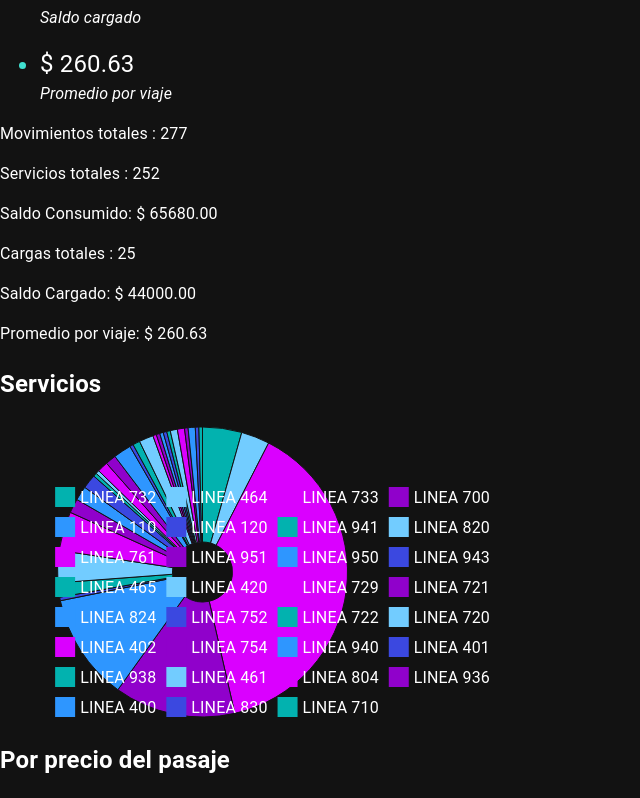
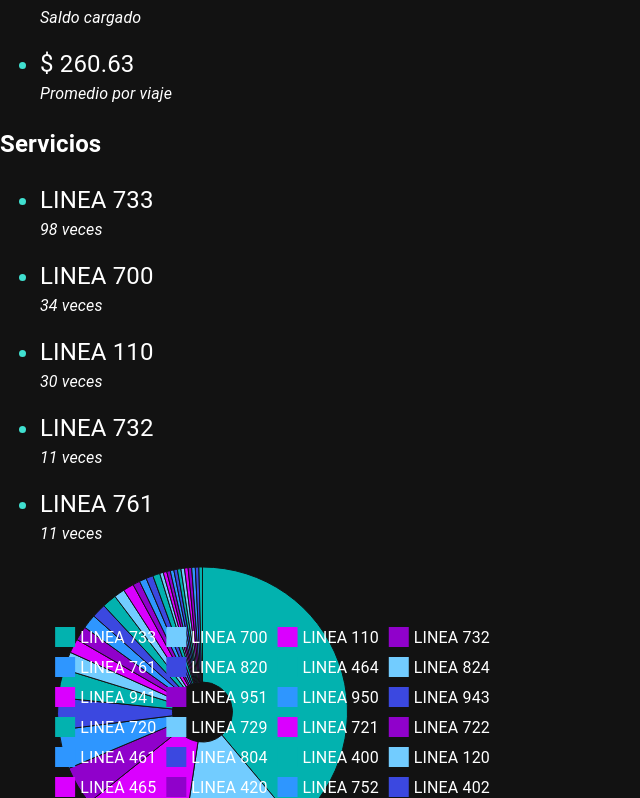
Before and after one commit to fabio2100/movimientossube, a React (Create React App) app: page / in a window 1280 px wide. Shown: the part 1022-1820 px from the top of the page, without its empty margins (0-640 px from the left). Built offline with nearby package versions, Linux system fonts and the light colour scheme.

Commit message:
principales 5 ss

```diff
--- a/src/components/main.js
+++ b/src/components/main.js
@@ -32,8 +32,8 @@ export default function Main() {
     saldoConsumido: 0,
     avgViaje: 0,
     arrServiciosXMes: {},
+    arrServiciosXMesOrdenados: {},
     objPrecios: {},
-    objEvolucionSaldo: {},
   });
 
   useEffect(() => {
@@ -158,13 +158,7 @@ export default function Main() {
       evolucionSaldos.push(Number(item.ValueFormat.slice(2).replace(",", ".")));
     });
 
-    /*arrayProvisorio.forEach((item) => {
-      arrayBalances.push(item.ValueFormat.slice(2).replace(",", "."));
-      arrayFechas.push(new Date(item.Date));
-      setFechaMes2([...fechaMes2,item.Date])
-      setBalancesMes2([...balancesMes2,item.ValueFormat.slice(2).replace(",", ".")])
-      setLongitudLineChart2(prev => prev + 10)
-    });*/
+    const arrServiciosXMesOrdenados = arrServiciosXMes.sort((a,b)=> b.value - a.value)
 
     setAllMesData({
       ...allMesData,
@@ -175,10 +169,16 @@ export default function Main() {
       avgViaje,
       saldoCargado,
       arrServiciosXMes,
+      arrServiciosXMesOrdenados,
       objPrecios: { preciosArray, cantidadPreciosArray },
-      objEvolucionSaldo: { evolucionFechasSaldo, evolucionSaldos },
     });
   }, [mesProvisorioTotales]);
+
+  const rankingServicios = allMesData.arrServiciosXMes.length>0 ?
+   allMesData.arrServiciosXMes.slice(0,5).map(servicio => {
+     return <li id={servicio.id}><span>{servicio.label}</span> <span>{servicio.value} veces</span></li>
+
+  }) : "";
 
   const inputSelect = (
     <FormControl sx={{ m: 1, minWidth: 200 }}>
@@ -248,15 +248,12 @@ export default function Main() {
           <span>Promedio por viaje</span>
         </li>
       </ul>
-      <p>Movimientos totales : {allMesData["nroMovimientos"]}</p>
-      <p>Servicios totales : {allMesData["nroServicios"]}</p>
-      <p>Saldo Consumido: $ {allMesData["saldoConsumido"].toFixed(2)}</p>
-      <p>Cargas totales : {allMesData["nroCargas"]}</p>
-      <p>Saldo Cargado: $ {allMesData["saldoCargado"].toFixed(2)}</p>
-      <p>Promedio por viaje: $ {allMesData["avgViaje"].toFixed(2)}</p>
 
       <h2>Servicios</h2>
-      {allMesData["arrServiciosXMes"].length && (
+      {allMesData["arrServiciosXMes"].length && <ul> {rankingServicios} </ul>}
+      {allMesData["arrServiciosXMes"].length &&
+
+      (
         <PieChart
           slotProps={{
             legend: {
```
